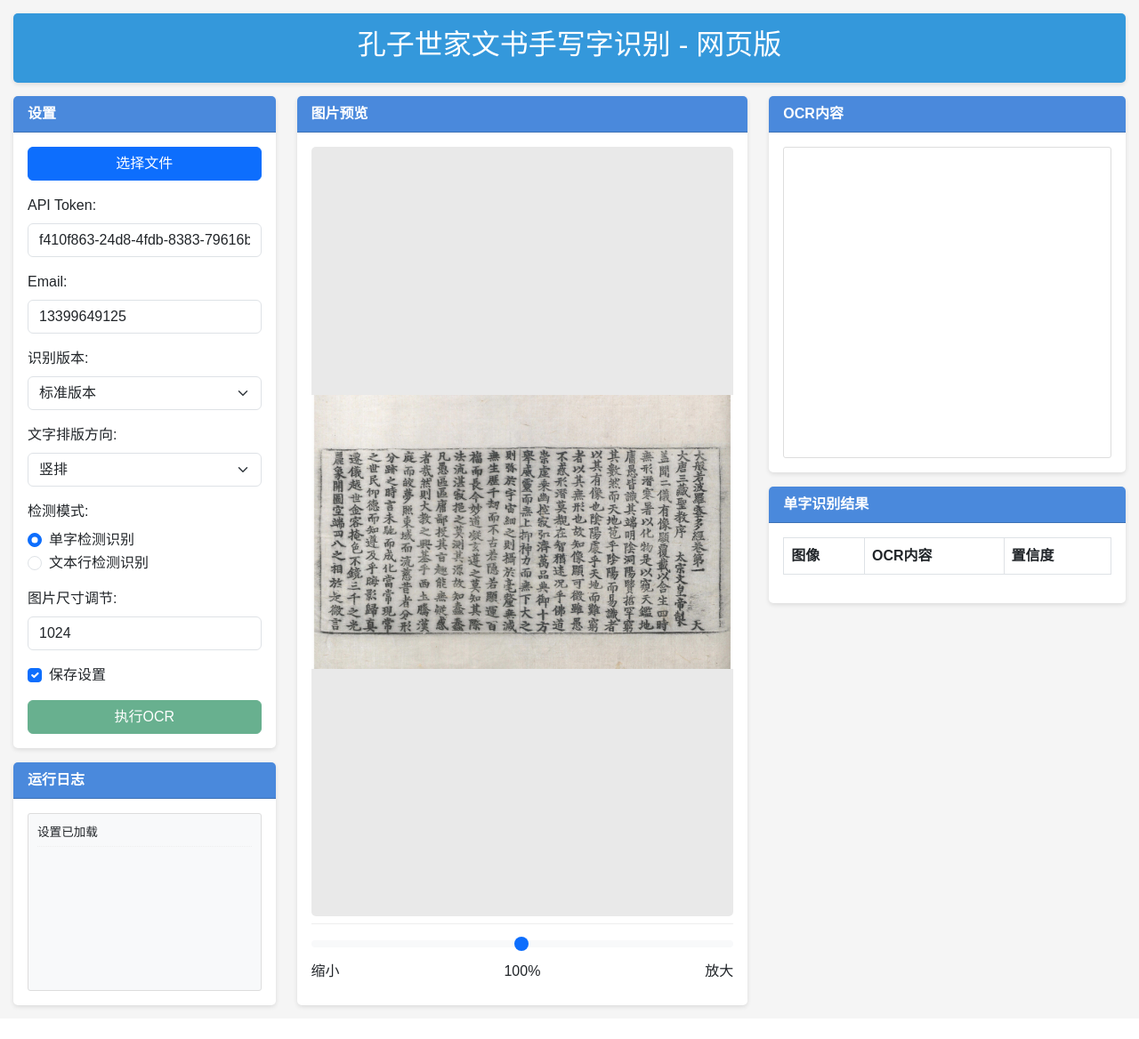
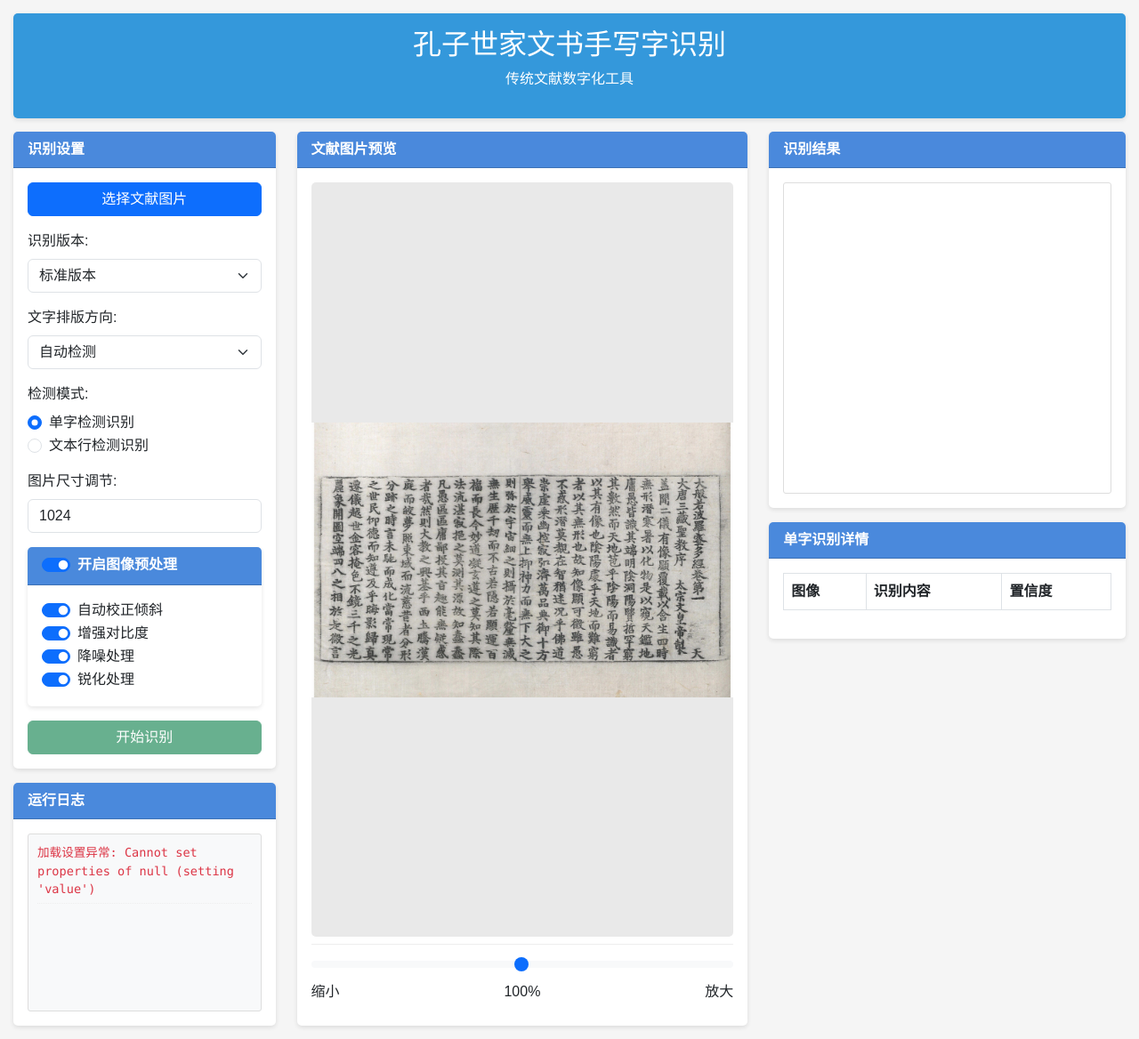
Before and after one commit to ZiqinAi/recognition, a Flask app: page / in a window 1280 px wide. Shown: the whole page at 89% size. Before the commit the page ends 1135 px from the top, so only its background shows below. Run offline with Flask 3, Linux system fonts and the light colour scheme; lists and menus that the app fills with data are empty.

Commit message:
Update index.html

```diff
--- a/TheFirst/templates/index.html
+++ b/TheFirst/templates/index.html
@@ -3,70 +3,97 @@
 <head>
     <meta charset="UTF-8">
     <meta name="viewport" content="width=device-width, initial-scale=1.0">
-    <title>孔子世家手写字识别 - Demo </title>
+    <title>孔子世家手写字识别 - 古籍文字辨识系统</title>
     <link rel="stylesheet" href="https://cdn.jsdelivr.net/npm/bootstrap@5.3.0/dist/css/bootstrap.min.css">
     <link rel="stylesheet" href="../static/style.css">
+    <!-- 添加古籍风格字体 -->
+    <link rel="stylesheet" href="https://fonts.googleapis.com/css2?family=Noto+Serif+SC:wght@400;700&display=swap">
 </head>
 <body>
     <div class="container-fluid">
         <header class="text-center py-3">
-            <h2>孔子世家文书手写字识别 - 网页版</h2>
+            <h2><span class="traditional-title">孔子世家文书手写字识别</span></h2>
+            <p class="header-subtitle">传统文献数字化工具</p>
         </header>
 
         <div class="row main-content">
             <!-- 左侧设置区域 -->
             <div class="col-md-3 settings-area">
-                <div class="card">
-                    <div class="card-header">设置</div>
+                <div class="card setting-card">
+                    <div class="card-header">识别设置</div>
                     <div class="card-body">
                         <form id="settingsForm">
                             <div class="mb-3">
-                                <button type="button" id="selectFileBtn" class="btn btn-primary w-100">选择文件</button>
+                                <button type="button" id="selectFileBtn" class="btn btn-primary w-100">
+                                    <i class="scroll-icon"></i> 选择文献图片
+                                </button>
                                 <input type="file" id="imageInput" accept="image/*" style="display: none;">
                             </div>
+
                             <div class="mb-3">
-                                <label for="apiTokenInput" class="form-label">API Token:</label>
-                                <input type="text" class="form-control" id="apiTokenInput" value="{{ settings.api_token }}">
-                            </div>
-                            <div class="mb-3">
-                                <label for="emailInput" class="form-label">Email:</label>
-                                <input type="email" class="form-control" id="emailInput" value="{{ settings.email }}">
-                            </div>
-                            <div class="mb-3">
-                            <label for="versionSelect" class="form-label">识别版本:</label>
-                            <select class="form-select" id="versionSelect">
-                                <option value="default" {% if settings.version == 'default' %}selected{% endif %}>标准版本</option>
-                                <option value="beta" {% if settings.version == 'beta' %}selected{% endif %}>古籍语序优化版本</option>
-                            </select>
+                                <label for="versionSelect" class="form-label">识别版本:</label>
+                                <select class="form-select traditional-select" id="versionSelect">
+                                    <option value="default">标准版本</option>
+                                    <option value="beta">古籍语序优化版本</option>
+                                </select>
                             </div>
                             <div class="mb-3">
                                 <label for="detModeSelect" class="form-label">文字排版方向:</label>
-                                <select class="form-select" id="detModeSelect">
-                                    <option value="auto" {% if settings.det_mode == 'auto' %}selected{% endif %}>自动</option>
-                                    <option value="sp" {% if settings.det_mode == 'sp' %}selected{% endif %}>竖排</option>
-                                    <option value="hp" {% if settings.det_mode == 'hp' %}selected{% endif %}>横排</option>
+                                <select class="form-select traditional-select" id="detModeSelect">
+                                    <option value="auto">自动检测</option>
+                                    <option value="sp">竖排</option>
+                                    <option value="hp">横排</option>
                                 </select>
                             </div>
                             <div class="mb-3">
                                 <label class="form-label">检测模式:</label>
                                 <div class="form-check">
-                                    <input class="form-check-input" type="radio" name="detMode" id="charDetRadio" value="true" {% if settings.char_ocr %}checked{% endif %}>
+                                    <input class="form-check-input" type="radio" name="detMode" id="charDetRadio" value="true" checked>
                                     <label class="form-check-label" for="charDetRadio">单字检测识别</label>
                                 </div>
                                 <div class="form-check">
-                                    <input class="form-check-input" type="radio" name="detMode" id="lineDetRadio" value="false" {% if not settings.char_ocr %}checked{% endif %}>
+                                    <input class="form-check-input" type="radio" name="detMode" id="lineDetRadio" value="false">
                                     <label class="form-check-label" for="lineDetRadio">文本行检测识别</label>
                                 </div>
                             </div>
                             <div class="mb-3">
                                 <label for="imageSizeInput" class="form-label">图片尺寸调节:</label>
-                                <input type="number" class="form-control" id="imageSizeInput" value="{{ settings.image_size }}">
+                                <input type="number" class="form-control" id="imageSizeInput" value="1024">
                             </div>
-                            <div class="mb-3 form-check">
-                                <input type="checkbox" class="form-check-input" id="saveSettingsCheck" checked>
-                                <label class="form-check-label" for="saveSettingsCheck">保存设置</label>
+
+                            <!-- 图像预处理选项 -->
+                            <div class="mb-3">
+                                <div class="card sub-card">
+                                    <div class="card-header sub-header">
+                                        <div class="form-check form-switch">
+                                            <input class="form-check-input" type="checkbox" id="preprocessToggle" checked>
+                                            <label class="form-check-label" for="preprocessToggle">开启图像预处理</label>
+                                        </div>
+                                    </div>
+                                    <div class="card-body" id="preprocessOptions">
+                                        <div class="form-check form-switch">
+                                            <input class="form-check-input preprocess-option" type="checkbox" id="autoDeskewCheck" checked>
+                                            <label class="form-check-label" for="autoDeskewCheck">自动校正倾斜</label>
+                                        </div>
+                                        <div class="form-check form-switch">
+                                            <input class="form-check-input preprocess-option" type="checkbox" id="contrastCheck" checked>
+                                            <label class="form-check-label" for="contrastCheck">增强对比度</label>
+                                        </div>
+                                        <div class="form-check form-switch">
+                                            <input class="form-check-input preprocess-option" type="checkbox" id="noiseCheck" checked>
+                                            <label class="form-check-label" for="noiseCheck">降噪处理</label>
+                                        </div>
+                                        <div class="form-check form-switch">
+                                            <input class="form-check-input preprocess-option" type="checkbox" id="sharpenCheck" checked>
+                                            <label class="form-check-label" for="sharpenCheck">锐化处理</label>
+                                        </div>
+                                    </div>
+                                </div>
                             </div>
-                            <button type="button" id="executeOcrBtn" class="btn btn-success w-100" disabled>执行OCR</button>
+
+                            <button type="button" id="executeOcrBtn" class="btn btn-success w-100" disabled>
+                                开始识别
+                            </button>
                         </form>
                     </div>
                 </div>
@@ -82,10 +109,10 @@
             <!-- 中间图片显示区域 -->
             <div class="col-md-5 image-area">
                 <div class="card h-100">
-                    <div class="card-header">图片预览</div>
+                    <div class="card-header">文献图片预览</div>
                     <div class="card-body image-viewer">
                         <div id="imageContainer" class="image-container">
-                            <img id="previewImage" class="preview-image" src="..\static\images\placeholder.jpg" alt="预览图">
+                            <img id="previewImage" class="preview-image" src="../static/images/placeholder.jpg" alt="预览图">
                         </div>
                         <div class="zoom-controls mt-2">
                             <input type="range" class="form-range" id="zoomSlider" min="1" max="200" value="100">
@@ -101,22 +128,22 @@
 
             <!-- 右侧OCR结果区域 -->
             <div class="col-md-4 results-area">
-                <div class="card">
-                    <div class="card-header">OCR内容</div>
+                <div class="card result-card">
+                    <div class="card-header">识别结果</div>
                     <div class="card-body">
                         <div id="ocrResultBox" class="ocr-result-box"></div>
                     </div>
                 </div>
 
-                <div class="card mt-3">
-                    <div class="card-header">单字识别结果</div>
+                <div class="card mt-3 result-card">
+                    <div class="card-header">单字识别详情</div>
                     <div class="card-body">
                         <div class="table-responsive">
                             <table class="table table-bordered table-hover" id="ocrTable">
                               <thead>
                                 <tr>
                                   <th>图像</th>
-                                  <th>OCR内容</th>
+                                  <th>识别内容</th>
                                   <th>置信度</th>
                                 </tr>
                               </thead>
```
